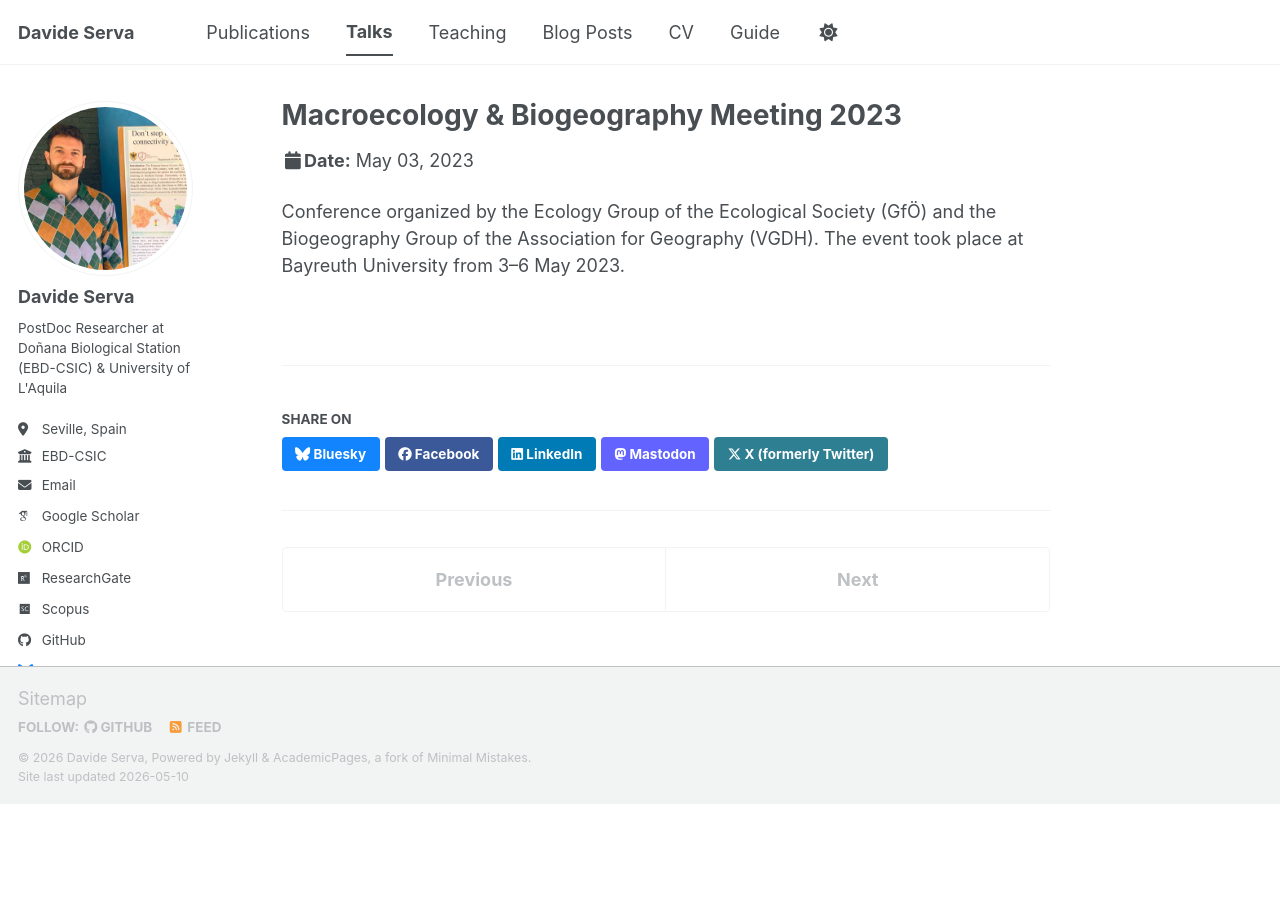
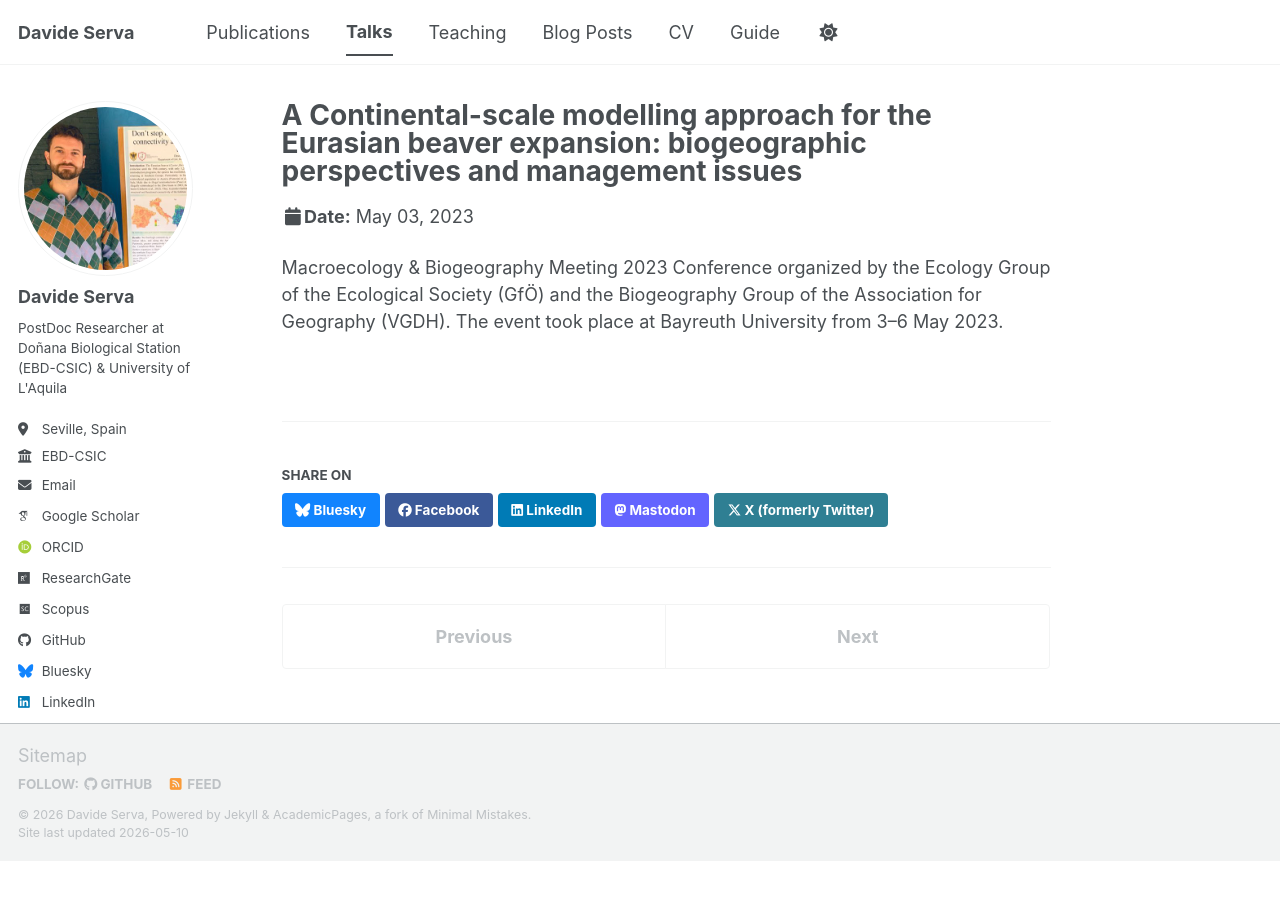
Before and after one commit to Daviser95/daviser95.github.io, a Jekyll site: the page built from _talks/2023-05-03-macroecology-biogeography.md, in a window 1280 px wide. Built offline with Jekyll 4.4.1, drawn with Linux system fonts in a browser that asks for light colours; some web fonts are replaced; a script bundle is joined from its source files by our own code; library files that are not in the unit come from our copies.

Commit message:
Update 2023-05-03-macroecology-biogeography.md

```diff
--- a/_talks/2023-05-03-macroecology-biogeography.md
+++ b/_talks/2023-05-03-macroecology-biogeography.md
@@ -1,5 +1,5 @@
 ---
-title: "Macroecology & Biogeography Meeting 2023"
+title: "A Continental-scale modelling approach for the Eurasian beaver expansion: biogeographic perspectives and management issues"
 collection: talks
 type: "Conference"
 permalink: /talks/2023-05-03-macroecology-biogeography
```
Also changed, not shown: other parts of _talks/2023-05-03-macroecology-biogeography.md (+1 -1 lines).
